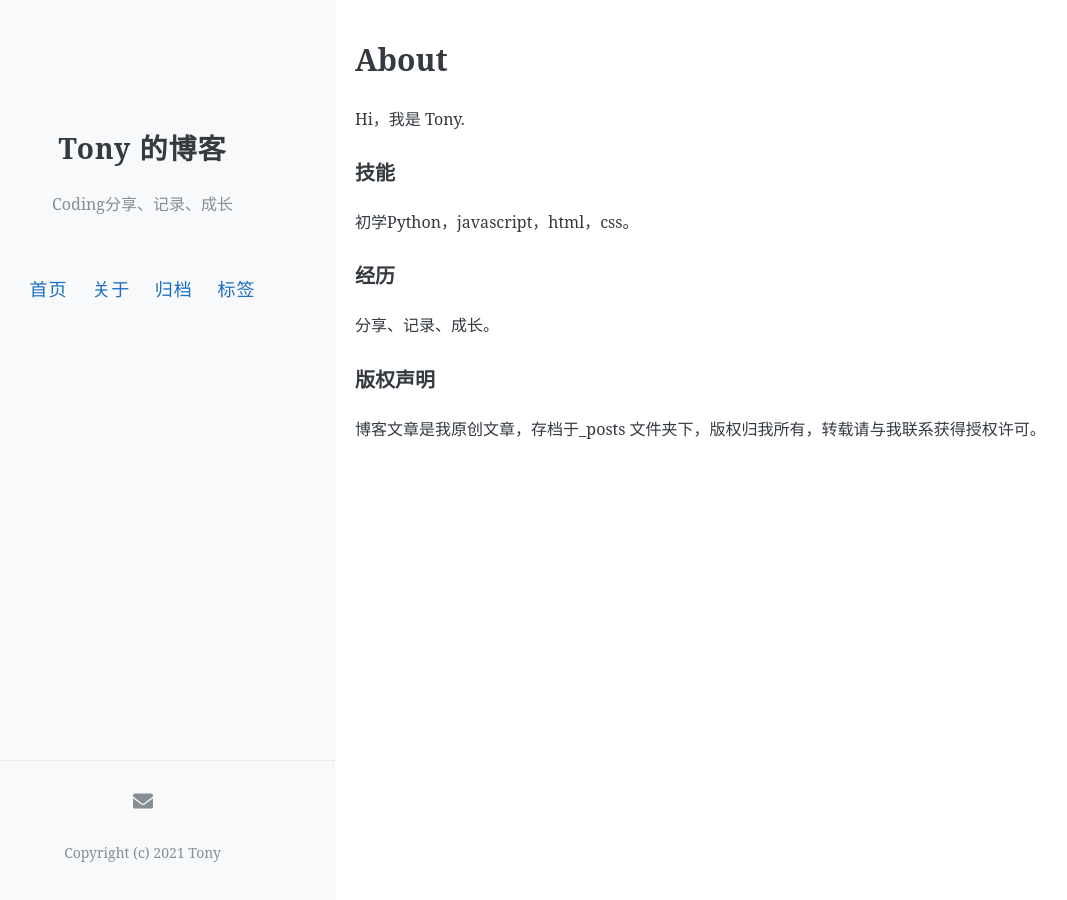
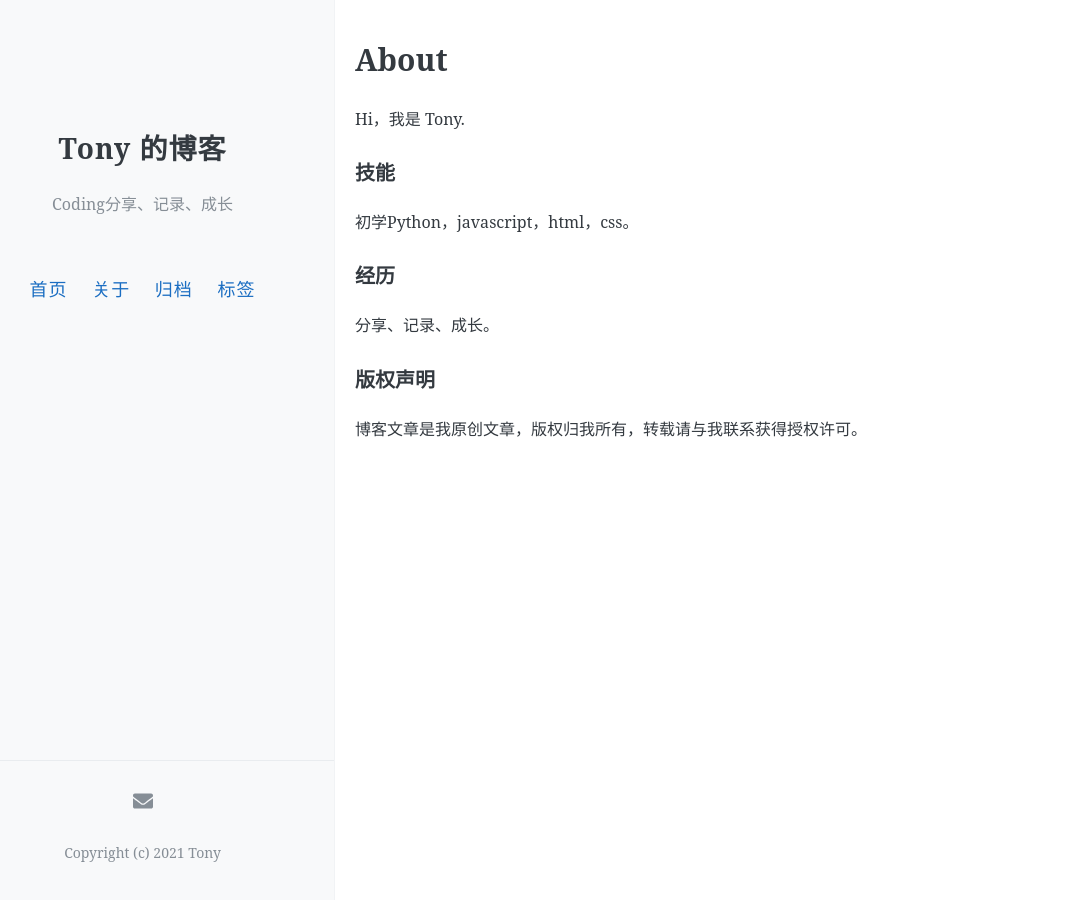
Before and after one commit to lemonchann/lemonchann.github.io, a Jekyll site: the page built from about.md, in a window 1280 px wide. Shown: the whole page, without its empty margins (49-1116 px from the left). Built offline with Jekyll 4.4.1, drawn with Linux system fonts in a browser that asks for light colours; comment, search, counter and statistics services are not loaded.

Commit message:
Update about.md

```diff
--- a/about.md
+++ b/about.md
@@ -21,4 +21,4 @@ Hi，我是 Tony.
 
 ### 版权声明
 
-博客文章是我原创文章，存档于_posts 文件夹下，版权归我所有，转载请与我联系获得授权许可。
+博客文章是我原创文章，版权归我所有，转载请与我联系获得授权许可。
```
